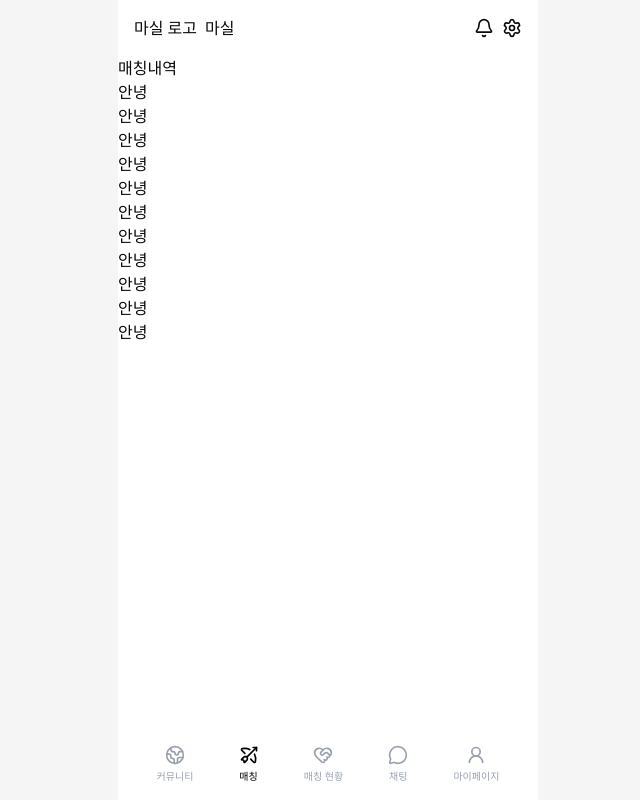
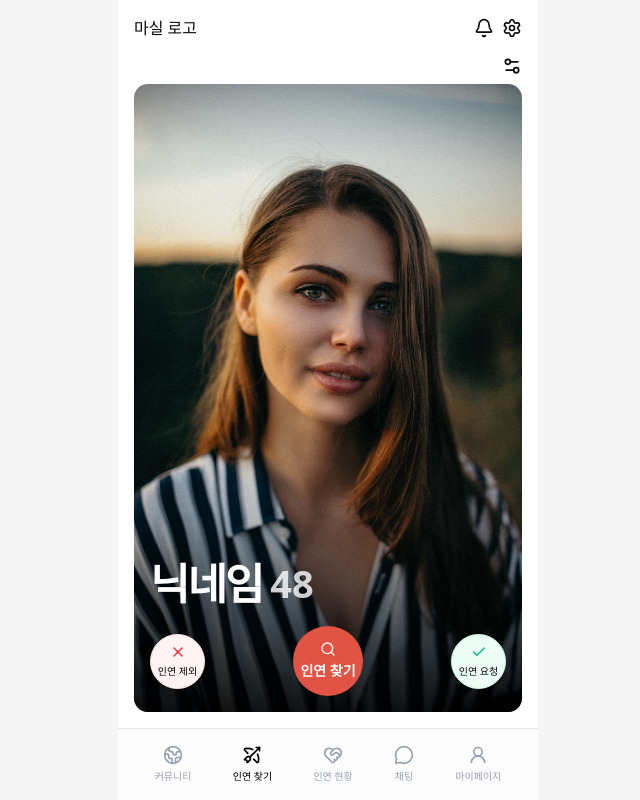
Before and after one commit to Team-Proxy/masil-fe, a Next.js app: page /matches in a window 1280 px wide. Shown: the whole page, without its empty margins (312-952 px from the left). Built offline with nearby package versions, Linux system fonts and the light colour scheme.

Commit message:
design: 매칭 UI 추가

```diff
--- a/src/app/(app)/layout.tsx
+++ b/src/app/(app)/layout.tsx
@@ -5,7 +5,7 @@ export default function AppLayout({ children }: { children: React.ReactNode }) {
   return (
     <div className="flex h-dvh flex-col">
       <TopNavBar />
-      <main className="flex-1 overflow-y-auto">{children}</main>
+      <main className="flex-1 overflow-y-auto px-4 pb-4">{children}</main>
       <BottomNavBar />
     </div>
   );
--- a/src/app/(app)/matches/page.tsx
+++ b/src/app/(app)/matches/page.tsx
@@ -1,18 +1,72 @@
+import { CheckIcon, SearchIcon, Settings2Icon, XIcon } from 'lucide-react';
+import Image from 'next/image';
+import Link from 'next/link';
+
+import { Button } from '@/components/ui/button';
+import { Card, CardContent } from '@/components/ui/card';
+
 export default function Page() {
+  const isLoading = false;
+
+  // Simulate loading state
+
   return (
-    <div>
-      매칭내역
-      <p>안녕</p>
-      <p>안녕</p>
-      <p>안녕</p>
-      <p>안녕</p>
-      <p>안녕</p>
-      <p>안녕</p>
-      <p>안녕</p>
-      <p>안녕</p>
-      <p>안녕</p>
-      <p>안녕</p>
-      <p>안녕</p>
+    <div className="flex h-full flex-col gap-2">
+      <div className="flex justify-end">
+        <Link href="/matches/filters">
+          <Settings2Icon size={20} />
+        </Link>
+      </div>
+      <Card className="relative flex-1 overflow-hidden rounded-xl border-0 shadow-none">
+        <CardContent className="p-0">
+          {isLoading ? (
+            <div className="flex justify-center">Loading...</div>
+          ) : (
+            <div className="flex">
+              <Image src="/images/profile-image.jpeg" alt="Profile" fill className="object-cover" />
+              <div className="absolute inset-x-0 bottom-0 h-50 bg-linear-to-t from-black/80 to-transparent" />
+              <div className="absolute bottom-25 left-4 text-white">
+                <div className="flex items-center gap-2">
+                  <span className="text-[43px] leading-none font-bold tracking-tighter">닉네임</span>{' '}
+                  <span className="text-[38px] font-semibold text-white/80">48</span>
+                </div>
+              </div>
+            </div>
+          )}
+        </CardContent>
+
+        <ul className="absolute inset-x-0 bottom-4 flex items-center justify-between px-4">
+          <li>
+            <Button
+              variant="outline"
+              className="h-13.75 w-13.75 flex-col gap-1 rounded-full border-red-100 bg-red-50 text-[10px] hover:bg-red-100/90"
+              disabled={isLoading}
+            >
+              <XIcon className="h-5 w-5 text-red-500" />
+              인연 제외
+            </Button>
+          </li>
+          <li>
+            <Button
+              className="bg-primary text-primary-foreground hover:bg-primary/90 h-17.5 w-17.5 flex-col gap-1 rounded-full"
+              disabled={isLoading}
+            >
+              <SearchIcon className="h-7 w-7" />
+              <span className="text-sm font-semibold">인연 찾기</span>
+            </Button>
+          </li>
+          <li>
+            <Button
+              variant="outline"
+              className="h-13.75 w-13.75 flex-col gap-1 rounded-full border-emerald-100 bg-emerald-50 text-[10px] hover:bg-emerald-100/90"
+              disabled={isLoading}
+            >
+              <CheckIcon className="h-5 w-5 text-emerald-500" />
+              인연 요청
+            </Button>
+          </li>
+        </ul>
+      </Card>
     </div>
   );
 }
--- a/src/app/(app)/page.tsx
+++ b/src/app/(app)/page.tsx
@@ -1,3 +1,5 @@
+import { redirect } from 'next/navigation';
+
 export default function Page() {
-  return <div>메인 페이지(매칭)</div>;
+  return redirect('/matches');
 }
--- a/src/components/BottomNavBar/BottomNavBar.tsx
+++ b/src/components/BottomNavBar/BottomNavBar.tsx
@@ -12,7 +12,7 @@ export default function BottomNavBar() {
   const isActive = (path: string) => pathname === path || pathname.startsWith(path + '/');
 
   return (
-    <nav className="bg-background mx-auto w-full max-w-105 p-4" aria-label="앱 하단 네비게이션">
+    <nav className="bg-primary-foreground mx-auto w-full max-w-105 border-t p-4" aria-label="앱 하단 네비게이션">
       <ul className="flex justify-around text-[10px]">
         {TABS.map((tab) => (
           <li key={tab.name}>
--- a/src/components/TopNavBar/TopNavBar.tsx
+++ b/src/components/TopNavBar/TopNavBar.tsx
@@ -6,9 +6,8 @@ export default function TopNavBar() {
     <header>
       <nav aria-label="앱 상단 네비게이션" className="flex items-center justify-between p-4">
         <div>
-          <Link href="/matches" aria-label="홈으로 이동" className="flex items-center gap-2">
-            <span>마실 로고</span>
-            <span>마실</span>
+          <Link href="/matches" aria-label="홈으로 이동">
+            마실 로고
           </Link>
         </div>
         <ul className="flex items-center gap-2">
--- a/src/constants/tabs.ts
+++ b/src/constants/tabs.ts
@@ -22,13 +22,13 @@ export const TABS: Tab[] = [
     size: 20,
   },
   {
-    name: '매칭',
+    name: '인연 찾기',
     href: '/matches',
     icon: BowArrowIcon,
     size: 20,
   },
   {
-    name: '매칭 현황',
+    name: '인연 현황',
     href: '/match-requests',
     icon: HeartHandshakeIcon,
     size: 20,
```
Also changed, not shown: public/images/profile-image.jpeg (added).
